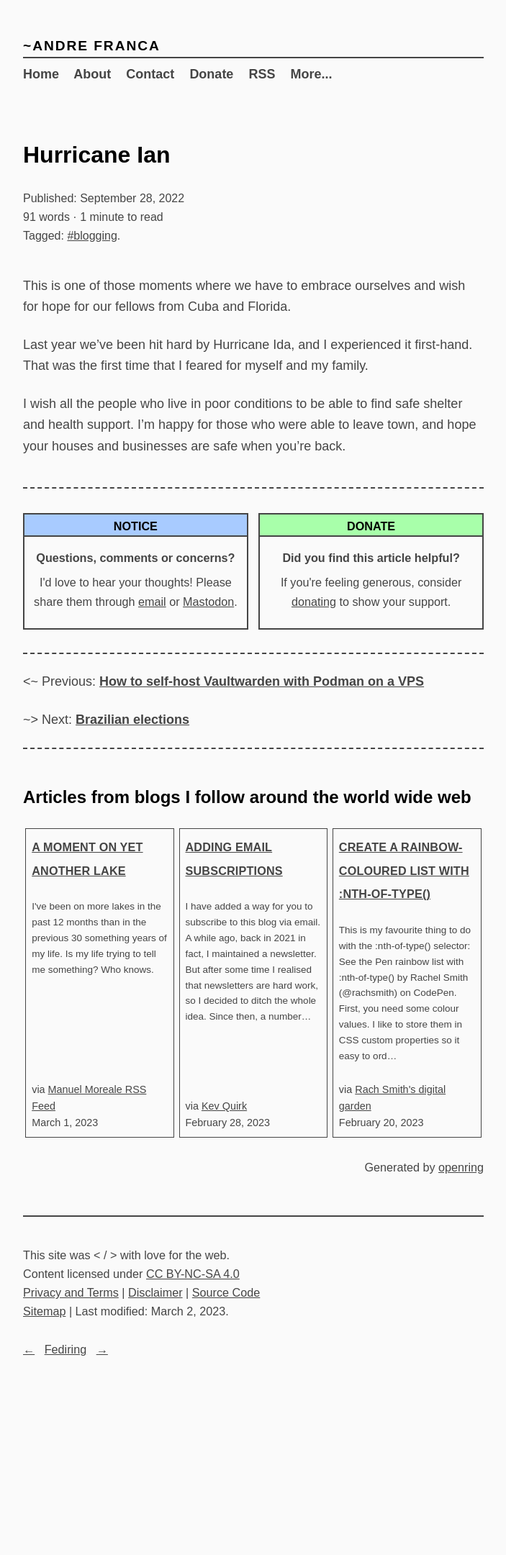
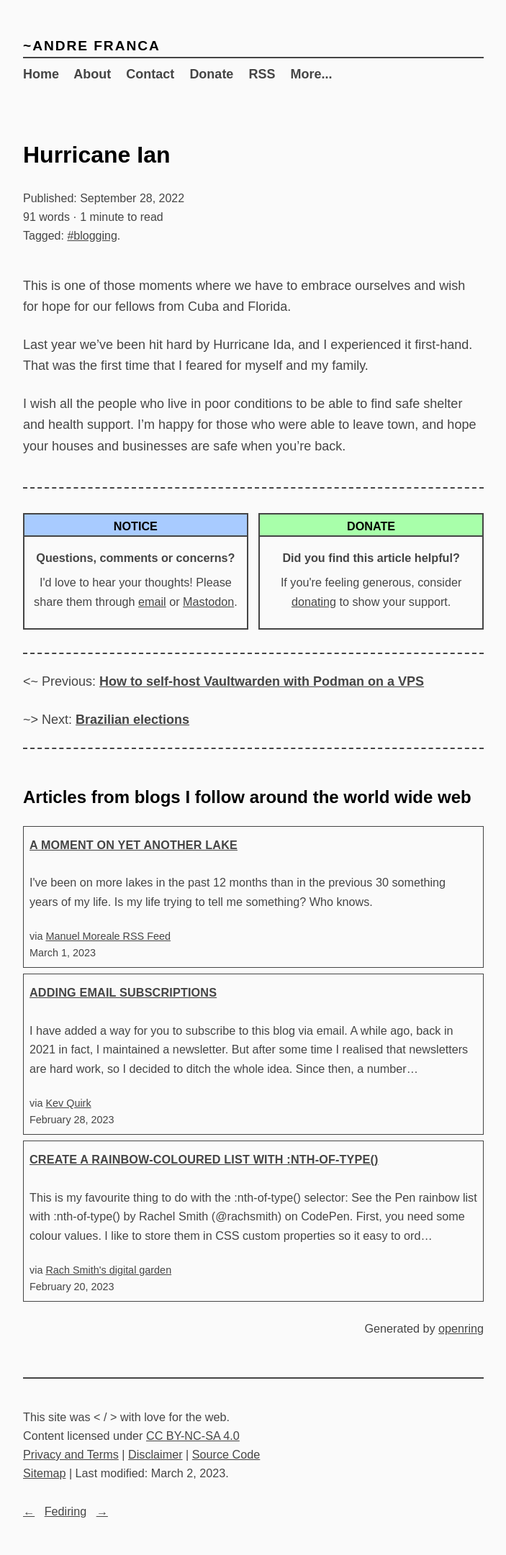
Before and after one commit to a-franca/abf.li, a Jekyll site: the page built from _posts/2022/2022-09-28-hurricane-ian.md, in a window 1280 px wide. Shown: the whole page at 72% size, without its empty margins (288-991 px from the left). Built offline with Jekyll 4.4.1, drawn with Linux system fonts in a browser that asks for light colours; before the commit the page ends 1936 px from its top, so only the background shows below that.

Commit message:
Increase table width; resize openring boxes

```diff
--- a/_includes/style.html
+++ b/_includes/style.html
@@ -87,7 +87,7 @@
         Misc content elements
     ========================================================================== */
     blockquote{ font-size: 100%; margin: var(--bigger-content-margin); padding: 0 0.8rem; border-left: 6px solid var(--main-text-color); font-style: italic;}
-    table{ margin: 2.5em auto; width: 80%; border: var(--standard-border);}
+    table{ margin: 2.5em auto; width: 100%; border: var(--standard-border);}
     @media(max-width:750px) { table{ width: 100%;}}
     th{ text-align: left; padding: .2rem .4rem; background: var(--accent-background-color);}
     td{ padding: .2rem .4rem;}
@@ -129,15 +129,14 @@
     Openring
     ========================================================================== */
     .webring .description{ padding: 0;}
-    .webring .articles{ display: flex; flex-wrap: wrap; margin: 1rem 0;}
+    .webring .articles{ margin: 1rem 0;}
     .webring .title{ margin: 0;}
     .webring .title a{ font-size: 80%;}
-    .webring .article{ border: 1px solid; flex: 1 1 0; display: flex; flex-direction: column; margin: 0.2rem; padding: 0.5rem; min-width: 10rem;}
-    .webring .summary{ font-size: 75%; flex: 1 1 0;}
+    .webring .article{ border: 1px solid; flex: 1 1 0; display: flex; flex-direction: column; margin: 0.5rem 0; padding: 0.5rem; min-width: 10rem;}
+    .webring .summary{ font-size: 90%; flex: 1 1 0;}
     .webring .source{ font-size: 80%;}
     .webring .date{ font-size: 80%;}
     .webring .attribution{ text-align: right; font-size: 90%;}
-    @media(max-width:750px) { .webring .summary{ font-size: 90%} .webring .article{ margin: 0.5rem}}
     /* =============================================================================
     Lunr Search
     ========================================================================== */
```
